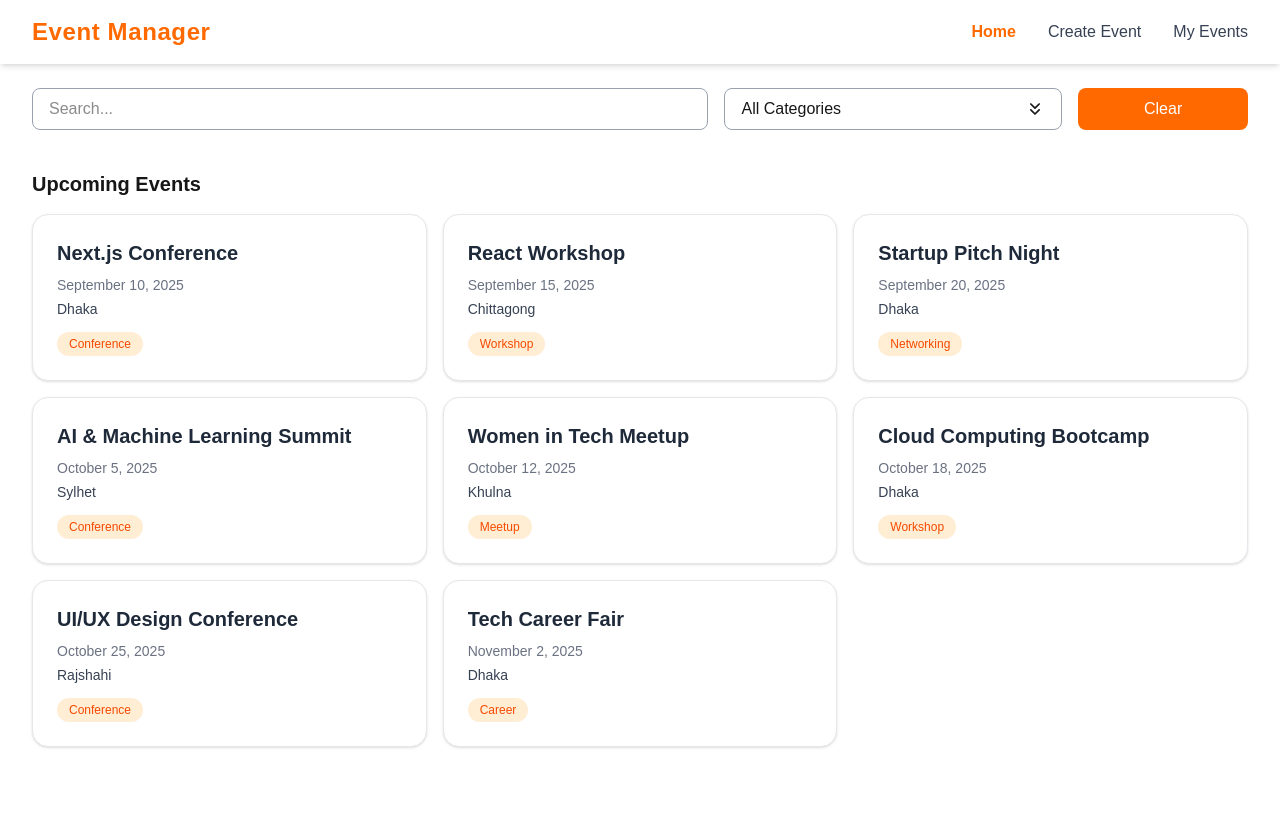
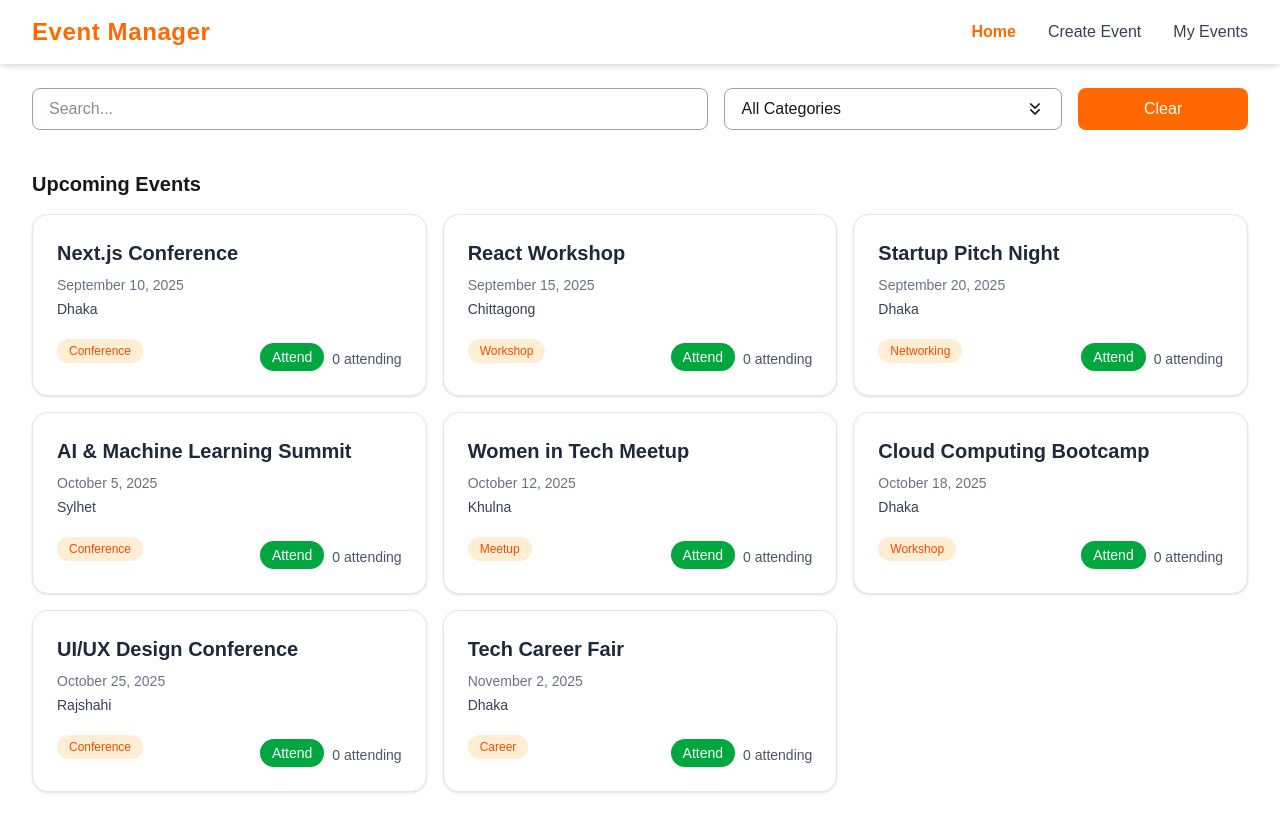
Before and after one commit to abdussamadse/event-management-system, a Next.js app: page / in a window 1280 px wide. Before the commit the page ends 800 px from the top, so only its background shows below. Built offline with nearby package versions, Linux system fonts and the light colour scheme.

Commit message:
Add RSVP

```diff
--- a/src/components/home/EventCard.tsx
+++ b/src/components/home/EventCard.tsx
@@ -1,15 +1,54 @@
+"use client";
+
 import { Event } from "@/types/event";
 import { useRouter } from "next/navigation";
+import { useEffect, useState } from "react";
 
 interface EventCardProps {
   event: Event;
 }
 
 export default function EventCard({ event }: EventCardProps) {
+  const [attendees, setAttendees] = useState<number>(0);
+  const [isAttending, setIsAttending] = useState<boolean>(false);
   const router = useRouter();
+
+  useEffect(() => {
+    const rsvps: Record<string, number> = JSON.parse(
+      localStorage.getItem("rsvps") || "{}"
+    );
+    setAttendees(rsvps[event.id] || 0);
+
+    // If RSVP count > 0, mark as attending (since we no longer track per user)
+    setIsAttending((rsvps[event.id] || 0) > 0);
+  }, [event.id]);
 
   const handleView = () => {
     router.push(`/events/${event.id}`);
+  };
+
+  const handleRSVP = (e: React.MouseEvent<HTMLButtonElement>) => {
+    e.stopPropagation(); // ✅ prevent navigation on button click
+
+    const rsvps: Record<string, number> = JSON.parse(
+      localStorage.getItem("rsvps") || "{}"
+    );
+
+    if (isAttending) {
+      // Cancel RSVP
+      rsvps[event.id] = Math.max((rsvps[event.id] || 1) - 1, 0);
+      localStorage.setItem("rsvps", JSON.stringify(rsvps));
+
+      setIsAttending(false);
+      setAttendees(rsvps[event.id]);
+    } else {
+      // Add RSVP
+      rsvps[event.id] = (rsvps[event.id] || 0) + 1;
+      localStorage.setItem("rsvps", JSON.stringify(rsvps));
+
+      setIsAttending(true);
+      setAttendees(rsvps[event.id]);
+    }
   };
 
   return (
@@ -33,17 +72,33 @@ export default function EventCard({ event }: EventCardProps) {
       <p className="text-gray-700 text-sm mb-3">{event.location}</p>
 
       {/* Category Badge */}
-      <span
-        className="
+      <div className="flex items-center justify-between">
+        <span
+          className="
           inline-block
           bg-orange-100 text-orange-600
           text-xs font-medium
           px-3 py-1
           rounded-full
         "
-      >
-        {event.category}
-      </span>
+        >
+          {event.category}
+        </span>
+
+        <div className="mt-3 flex items-center gap-2">
+          <button
+            onClick={handleRSVP}
+            className={`px-3 py-1 rounded-full text-sm cursor-pointer ${
+              isAttending
+                ? "bg-red-500 text-white hover:bg-red-600"
+                : "bg-green-600 text-white hover:bg-green-700"
+            }`}
+          >
+            {isAttending ? "Cancel" : "Attend"}
+          </button>
+          <p className="text-sm text-gray-600 mt-1">{attendees} attending</p>
+        </div>
+      </div>
     </div>
   );
 }
--- a/src/components/myEvents/MyEventCard.tsx
+++ b/src/components/myEvents/MyEventCard.tsx
@@ -4,6 +4,7 @@ import { Event } from "@/types/event";
 import { Edit2, Trash2 } from "lucide-react";
 import Swal from "sweetalert2";
 import { useEventStore } from "@/stores/eventStore";
+import { useEffect, useState } from "react";
 
 interface EventCardProps {
   event: Event;
@@ -12,6 +13,8 @@ interface EventCardProps {
 export default function MyEventCard({ event }: EventCardProps) {
   const router = useRouter();
   const deleteEvent = useEventStore((s) => s.deleteEvent);
+  const [attendees, setAttendees] = useState<number>(0);
+  const [isAttending, setIsAttending] = useState<boolean>(false);
 
   const handleDelete = async (e: React.MouseEvent<HTMLButtonElement>) => {
     e.stopPropagation();
@@ -58,12 +61,63 @@ export default function MyEventCard({ event }: EventCardProps) {
     router.push(`/events/${event.id}`);
   };
 
+  useEffect(() => {
+    const rsvps: Record<string, number> = JSON.parse(
+      localStorage.getItem("rsvps") || "{}"
+    );
+    setAttendees(rsvps[event.id] || 0);
+
+    // If RSVP count > 0, mark as attending (since we no longer track per user)
+    setIsAttending((rsvps[event.id] || 0) > 0);
+  }, [event.id]);
+
+  const handleRSVP = (e: React.MouseEvent<HTMLButtonElement>) => {
+    e.stopPropagation(); // ✅ prevent navigation on button click
+
+    const rsvps: Record<string, number> = JSON.parse(
+      localStorage.getItem("rsvps") || "{}"
+    );
+
+    if (isAttending) {
+      // Cancel RSVP
+      rsvps[event.id] = Math.max((rsvps[event.id] || 1) - 1, 0);
+      localStorage.setItem("rsvps", JSON.stringify(rsvps));
+
+      setIsAttending(false);
+      setAttendees(rsvps[event.id]);
+    } else {
+      // Add RSVP
+      rsvps[event.id] = (rsvps[event.id] || 0) + 1;
+      localStorage.setItem("rsvps", JSON.stringify(rsvps));
+
+      setIsAttending(true);
+      setAttendees(rsvps[event.id]);
+    }
+  };
+
   return (
     <div
       onClick={handleView}
       className="border border-gray-200 p-6 rounded-2xl shadow-sm bg-white hover:shadow-xl hover:border-orange-500 hover:-translate-y-1 transition-all duration-300 ease-in-out cursor-pointer"
     >
-      <h3 className="font-bold text-xl text-gray-800 mb-2">{event.title}</h3>
+      <div className="flex justify-between items-start">
+        <h3 className="font-bold text-xl text-gray-800 mb-2">{event.title}</h3>
+        <div className="flex justify-end mt-4 gap-4">
+          <button
+            onClick={handleEdit}
+            className="text-gray-700 hover:text-orange-500 cursor-pointer rounded flex items-center gap-1 transition-colors duration-200"
+          >
+            <Edit2 size={16} />
+          </button>
+          <button
+            onClick={handleDelete}
+            className="text-gray-700 hover:text-orange-500 cursor-pointer rounded flex items-center gap-1 transition-colors duration-200"
+          >
+            <Trash2 size={16} />
+          </button>
+        </div>
+      </div>
+
       <p className="text-gray-500 text-sm mb-1">
         {new Date(event.date).toLocaleDateString("en-US", {
           year: "numeric",
@@ -72,23 +126,32 @@ export default function MyEventCard({ event }: EventCardProps) {
         })}
       </p>
       <p className="text-gray-700 text-sm mb-3">{event.location}</p>
-      <span className="inline-block bg-orange-100 text-orange-600 text-xs font-medium px-3 py-1 rounded-full">
-        {event.category}
-      </span>
+      <div className="flex items-center justify-between">
+        <span
+          className="
+          inline-block
+          bg-orange-100 text-orange-600
+          text-xs font-medium
+          px-3 py-1
+          rounded-full
+        "
+        >
+          {event.category}
+        </span>
 
-      <div className="flex justify-end mt-4 gap-4">
-        <button
-          onClick={handleEdit}
-          className="text-gray-700 hover:text-orange-500 cursor-pointer rounded flex items-center gap-1 transition-colors duration-200"
-        >
-          <Edit2 size={16} />
-        </button>
-        <button
-          onClick={handleDelete}
-          className="text-gray-700 hover:text-orange-500 cursor-pointer rounded flex items-center gap-1 transition-colors duration-200"
-        >
-          <Trash2 size={16} />
-        </button>
+        <div className="mt-3 flex items-center gap-2">
+          <button
+            onClick={handleRSVP}
+            className={`px-3 py-1 rounded-full text-sm cursor-pointer ${
+              isAttending
+                ? "bg-red-500 text-white hover:bg-red-600"
+                : "bg-green-600 text-white hover:bg-green-700"
+            }`}
+          >
+            {isAttending ? "Cancel" : "Attend"}
+          </button>
+          <p className="text-sm text-gray-600 mt-1">{attendees} attending</p>
+        </div>
       </div>
     </div>
   );
```
